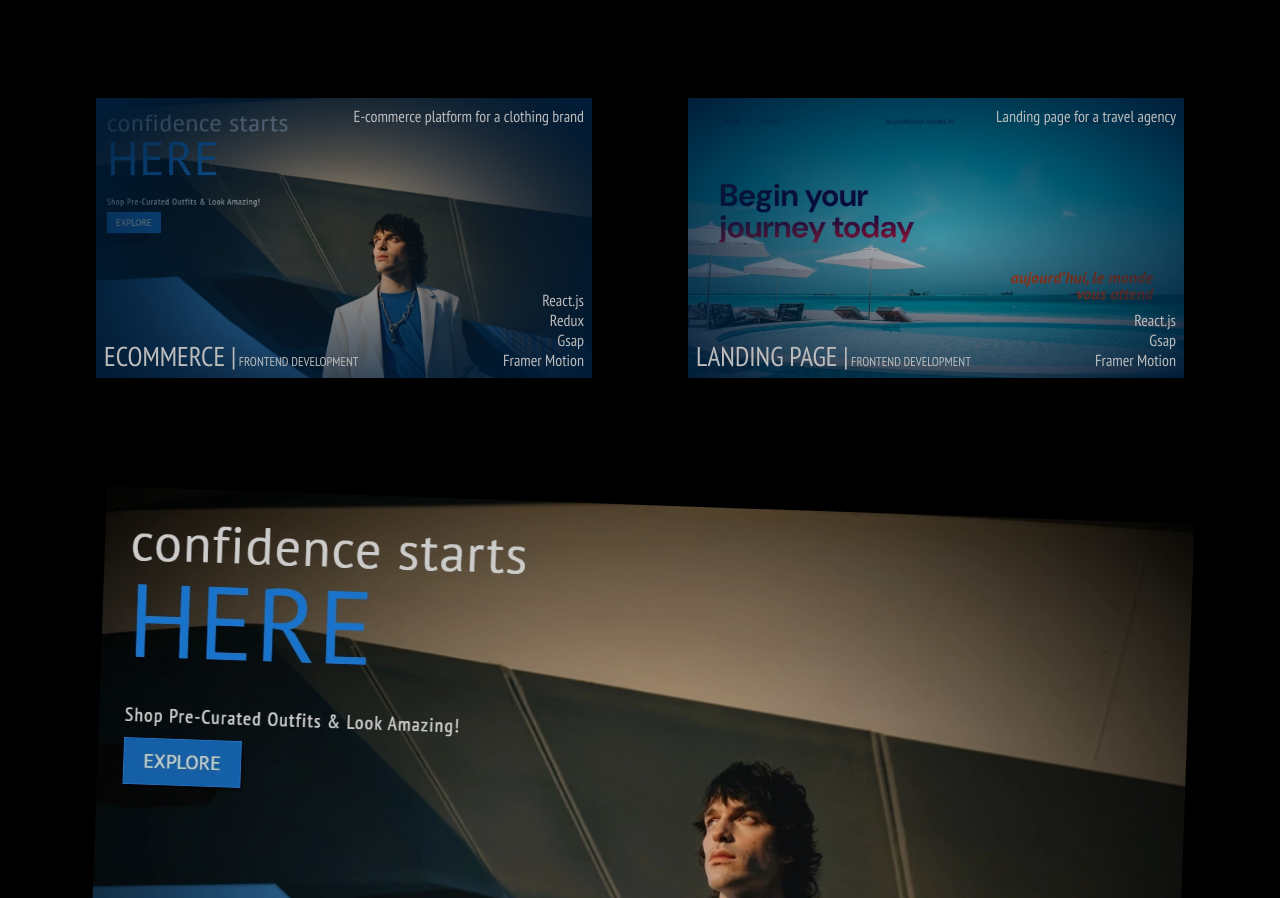
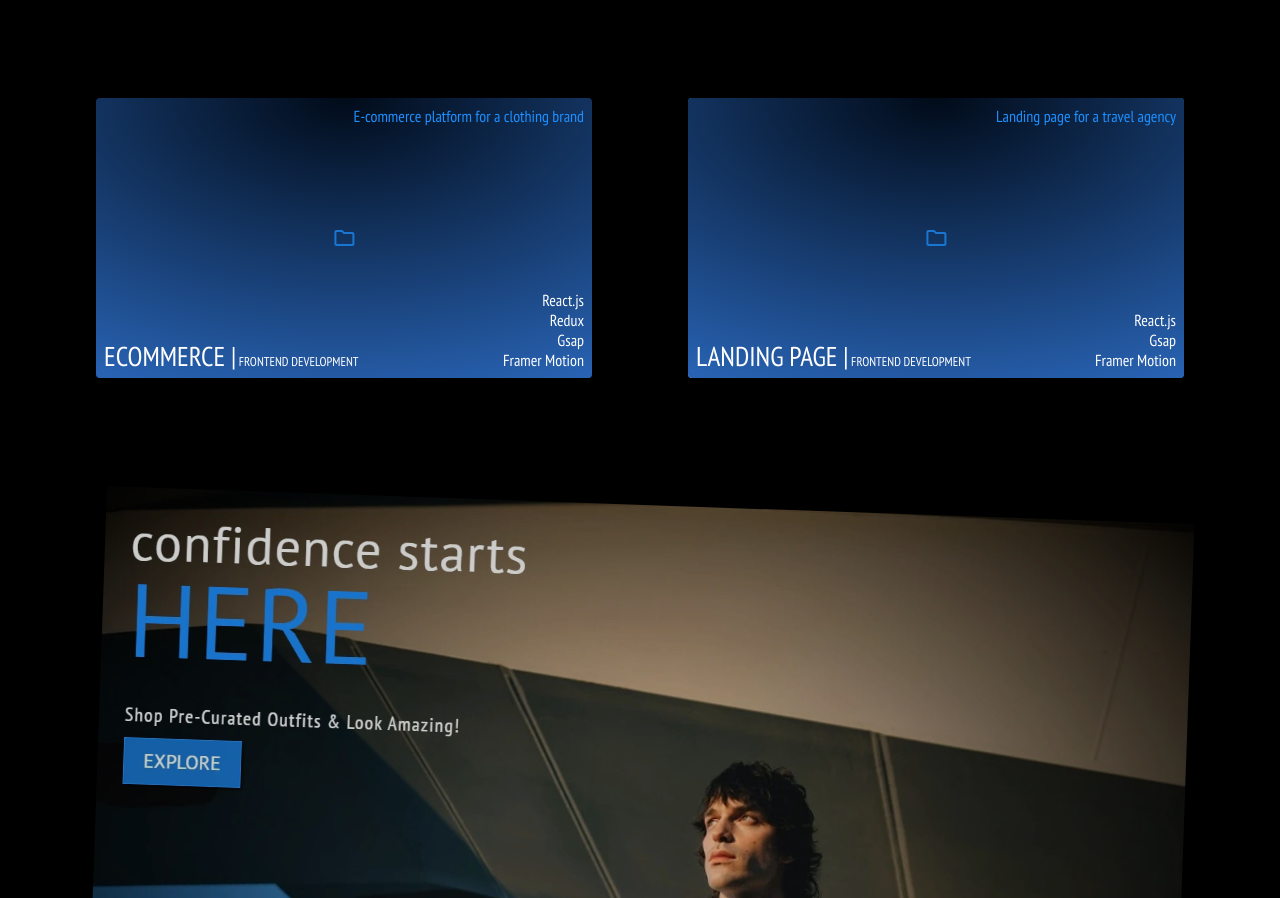
Before and after one commit to iefniar/iefniar.github.io, a React (Create React App) app: page / in a window 1280 px wide. Shown: the part 2084-2982 px from the top of the page. Built offline with nearby package versions, Linux system fonts and the light colour scheme; a web font is replaced by a local one.

Commit message:
portfolio homepage refactoring started

```diff
--- a/src/components/Card.module.css
+++ b/src/components/Card.module.css
@@ -77,6 +77,7 @@
     width: 0%;
     height: 5px;
     background-color: var(--color-minimalist-200);
+    box-shadow: 2px 2px 4px rgba(0, 0, 0, 0.8);
     transition: all 350ms ease-in-out;
 }
 
--- a/src/pages/homePage/HomePage.js
+++ b/src/pages/homePage/HomePage.js
@@ -4,7 +4,6 @@ import Hero from './pageSections/Hero';
 import About from './pageSections/About';
 import Projects from './pageSections/Projects';
 import Contact from './pageSections/Contact';
-import Logo from '../../icons/Logo.svg';
 import Button from '../../components/Button';
 import Lenis from '@studio-freight/lenis';
 import { useTransform, useScroll, motion, useMotionTemplate, useMotionValue, animate } from 'framer-motion';
--- a/src/pages/homePage/pageSections/Projects.js
+++ b/src/pages/homePage/pageSections/Projects.js
@@ -3,8 +3,10 @@ import { Link } from 'react-router-dom';
 import Card from '../../../components/Card';
 import classes from './Projects.module.css';
 import { useTransform, useScroll, motion } from 'framer-motion';
+import { FolderOutlined } from '@mui/icons-material';
 
 const Projects = (props, ref) => {
+  const mainCardRef = useRef(null);
   const cardsContainer = useRef(null);
   const { scrollYProgress: scrollYProgressCardsContainer } = useScroll({
       target: cardsContainer,
@@ -22,6 +24,10 @@ const Projects = (props, ref) => {
     cardImage: '/optimized-images/project-1.webp',
     cardLink: '/project-1'
   });
+
+  const scrollIntoMainCardHandler = () => {
+    mainCardRef.current?.scrollIntoView({ behavior: 'smooth' });
+  };
 
   return (
     <div className={classes['projects-container']} ref={ref}>
@@ -42,9 +48,11 @@ const Projects = (props, ref) => {
               setMainCardItem({
                 cardImage: '/optimized-images/project-1.webp',
                 cardLink: '/project-1'
-              })
+              });
+
+              scrollIntoMainCardHandler();
             }}>
-              <img className={classes['small-img']} src='/optimized-images/project-1.webp' alt="project 1 small preview" id='img-1' />
+              <div className={classes['card-overlay']}>
                 <h4>ecommerce |<span> frontend development</span></h4>
                 <p>E-commerce platform for a clothing brand</p>
                 <div className={classes['stack-used']}>
@@ -61,6 +69,11 @@ const Projects = (props, ref) => {
                     Framer Motion
                   </div>
                 </div>
+                <div className={classes['card-icon']}>
+                  <FolderOutlined />
+                </div>
+              </div>
+              <img className={classes['small-img']} src='/optimized-images/project-1.webp' alt="project 1 small preview" id='img-1' />
             </Link>
           </motion.div>
           <motion.div className={classes['individual-item']}
@@ -70,9 +83,11 @@ const Projects = (props, ref) => {
               setMainCardItem({
                 cardImage: '/optimized-images/project-2.webp',
                 cardLink: '/project-2'
-              })
+              });
+
+              scrollIntoMainCardHandler();
             }}>
-              <img className={classes['small-img']} src='/optimized-images/project-2.webp' alt="project 2 small preview" id='img-2' />
+              <div className={classes['card-overlay']}>
                 <h4>landing page |<span> frontend development</span></h4>
                 <p>Landing page for a travel agency</p>
                 <div className={classes['stack-used']}>
@@ -86,10 +101,15 @@ const Projects = (props, ref) => {
                     Framer Motion
                   </div>
                 </div>
+                <div className={classes['card-icon']}>
+                  <FolderOutlined />
+                </div>
+              </div>
+              <img className={classes['small-img']} src='/optimized-images/project-2.webp' alt="project 2 small preview" id='img-2' />
             </Link>
           </motion.div>
         </div>
-        <div className={classes['main-card']}>
+        <div className={classes['main-card']} ref={mainCardRef}>
           <Card imagePath={mainCardItem.cardImage} link={mainCardItem.cardLink} />
         </div>
       </div>
--- a/src/pages/homePage/pageSections/Projects.module.css
+++ b/src/pages/homePage/pageSections/Projects.module.css
@@ -20,7 +20,6 @@
     text-transform: lowercase;
     line-height: 1;
     color: var(--color-white-100);
-    /*text-shadow: 2px 2px 4px rgba(0, 0, 0, 0.8);*/
 }
 
 .text-type-2{
@@ -31,7 +30,6 @@
     text-transform: uppercase;
     line-height: 1;
     color: var(--color-white-100);
-    /*text-shadow: 2px 2px 4px rgba(0, 0, 0, 0.8);*/
 }
 
 .projects-container{
@@ -68,21 +66,21 @@
     width: 100%;
     height: 100%;
     transition: all 300ms ease-in-out;
-    opacity: 0.8;
+    overflow: hidden;
+    border-radius: 4px;
 }
 
-.individual-item>a::before{
-    content: "";
+.card-overlay{
     position: absolute;
     top: 0;
     left: 0;
     width: 100%;
     height: 100%;
-    background: radial-gradient(transparent 0, transparent 0%, rgb(0, 36, 71) 100%);
-    z-index: 0;
+    background-image: radial-gradient(125% 125% at 50% 0%, #010b19 0%, #2d6ec7);
+    transition: all 300ms ease-in-out;
 }
 
-.individual-item>a>h4{
+.card-overlay>h4{
     margin: .5rem;
     position: absolute;
     bottom: 0;
@@ -93,14 +91,14 @@
     font-weight: 500;
     text-transform: uppercase;
     line-height: 1;
-    color: var(--color-minimalist-200);
+    color: var(--color-white-100);
 }
 
-.individual-item>a>h4>span{
+.card-overlay>h4>span{
     font-size: clamp(.5rem, 2vw + .1rem, .8rem);
 }
 
-.individual-item>a>p{
+.card-overlay>p{
     padding-left: 50%;
     margin: .5rem;
     position: absolute;
@@ -108,6 +106,7 @@
     right: 0;
     text-align: end;
     color: var(--color-minimalist-200);
+    color: dodgerblue;
 }
 
 .stack-used{
@@ -118,13 +117,35 @@
     display: flex;
     flex-direction: column;
     align-items: flex-end;
-    color: var(--color-minimalist-200);
+    color: var(--color-white-100);
+}
+
+.card-icon{
+    color: rgb(25, 118, 210);
+    position: absolute;
+    top: 50%;
+    left: 50%;
+    transform: translate(-50%, -50%);
+    width: 20%;
+    height: 20%;
+    display: flex;
+    flex-direction: column;
+    justify-content: center;
+    align-items: center;
+}
+
+.card-icon>*{
+    width: 100%;
+    height: 100%;
 }
 
 .individual-item>a:hover, .individual-item>a:focus{
     cursor: pointer;
     transform: rotateZ(4deg) scale(1.1);
-    opacity: 1;
+}
+
+.individual-item>a:hover .card-overlay, .individual-item>a:focus .card-overlay{
+    transform: translateY(-100%);
 }
 
 .small-img{
@@ -155,7 +176,6 @@
         display: flex;
         flex-direction: column;
         align-items: flex-start;
-        color: var(--color-minimalist-200);
     }
 
 }
@@ -184,7 +204,7 @@
         gap: 1.5rem;
     }
 
-    .individual-item>h4{
+    .card-overlay>h4{
         font-size: clamp(1rem, 1vw + 1rem, 2rem);
         line-height: 1.2;
         font-weight: 200;
@@ -217,7 +237,7 @@
         gap: 1.5rem;
     }
 
-    .individual-item>h4{
+    .card-overlay>h4{
         font-size: clamp(0.5rem, 1vw + 1rem, 1rem);
         line-height: 1.2;
         font-weight: 200;
```
Lines whose indentation alone changed are shown as unchanged.
